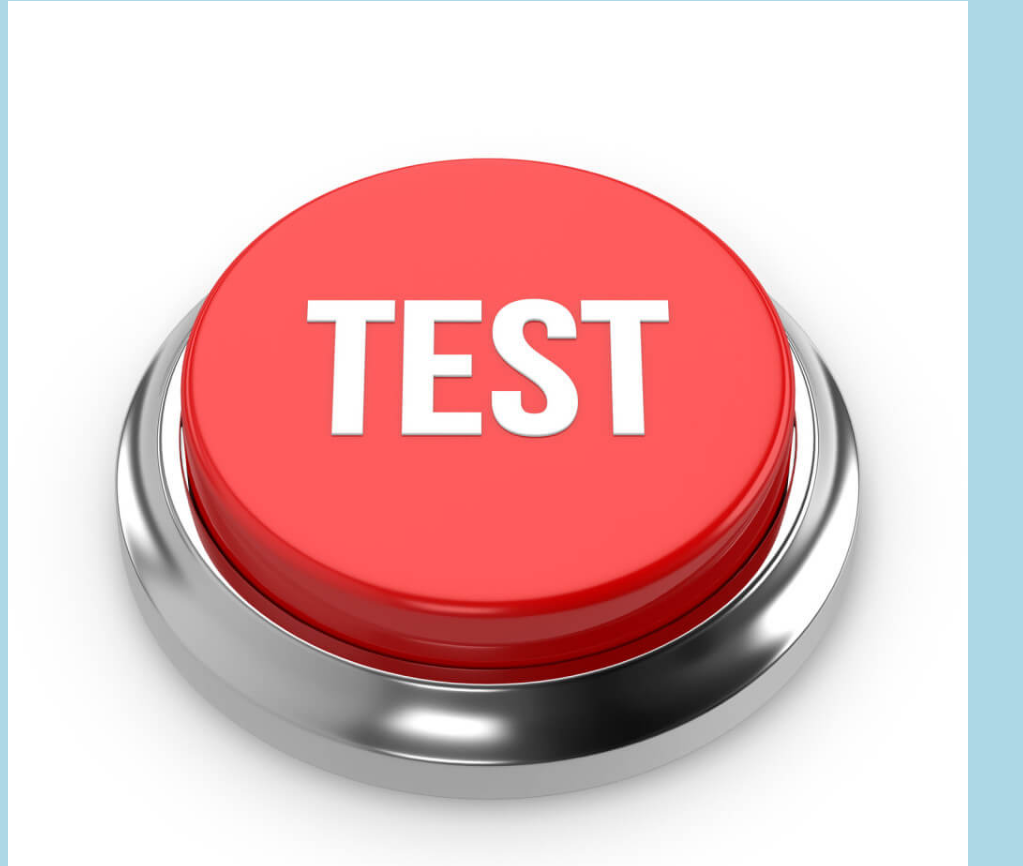
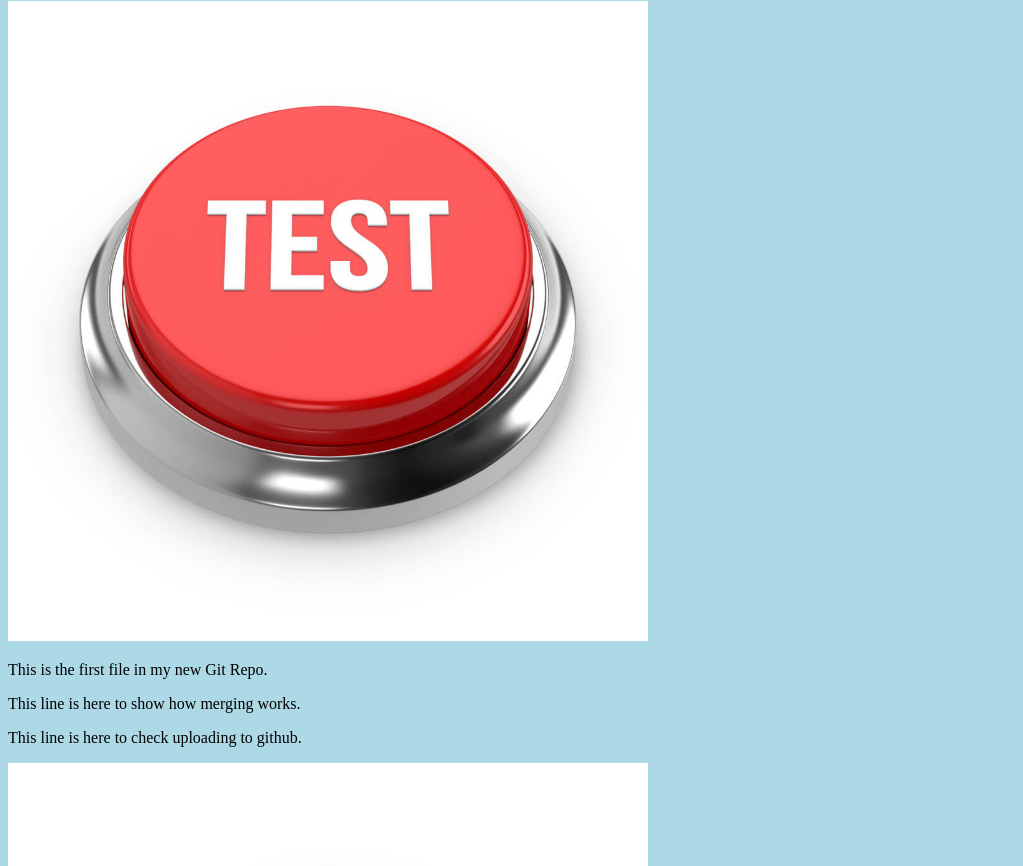
Before and after one commit to SirZen476/hello-world, a plain HTML site: page index.html in a window 1280 px wide. Shown: the part 79-945 px from the top of the page, without its empty margins (0-1023 px from the left). Drawn offline with Linux system fonts and the light colour scheme.

Commit message:
Updated index.html, resized image and new line

```diff
--- a/index.html
+++ b/index.html
@@ -7,9 +7,10 @@
 <body>
 
 <h1>Hello world!</h1>
-<div><img src="img_hello_world.jpg" alt="Hello World from Space" style="width:100%;max-width:960px"></div>
+<div><img src="img_hello_world.jpg" alt="Hello World from Space" style="width:100%;max-width:640px"></div>
 <p>This is the first file in my new Git Repo.</p>
 <p>This line is here to show how merging works.</p>
+<p>This line is here to check uploading to github.</p>
 <div><img src="img_hello_git.jpg" alt="Hello Git" style="width:100%;max-width:640px"></div>
 
 </body>
```
